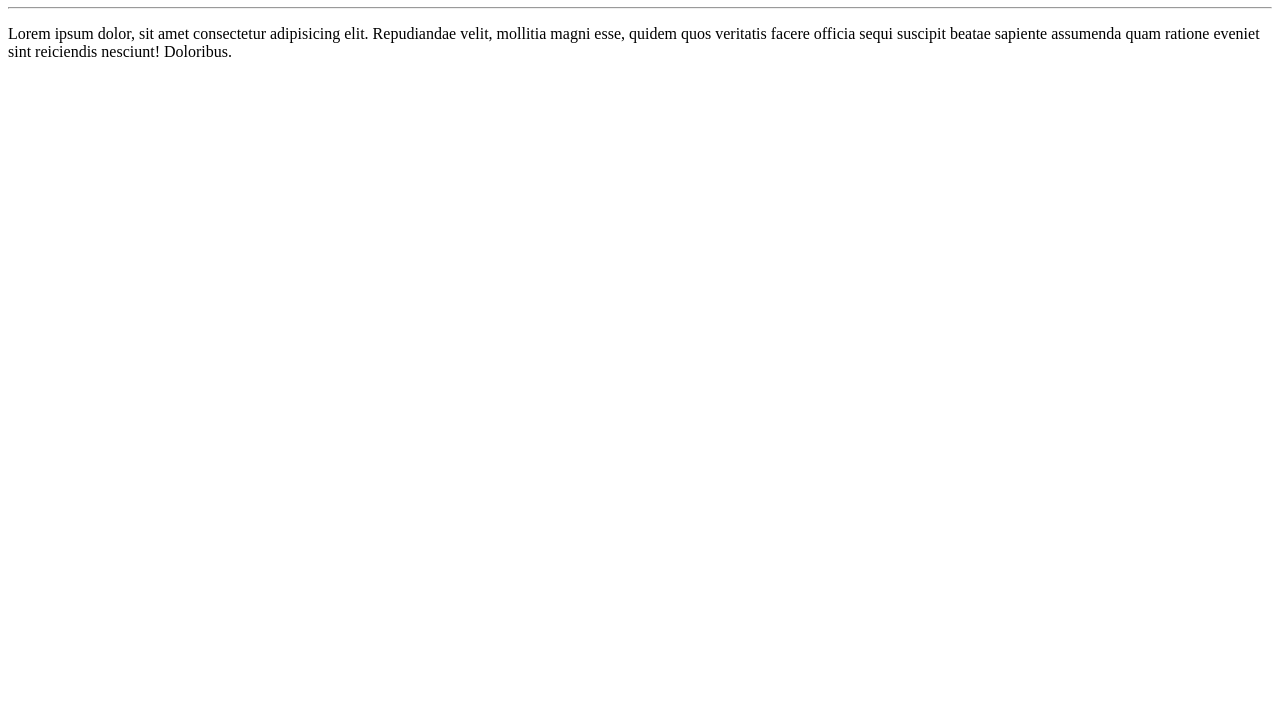
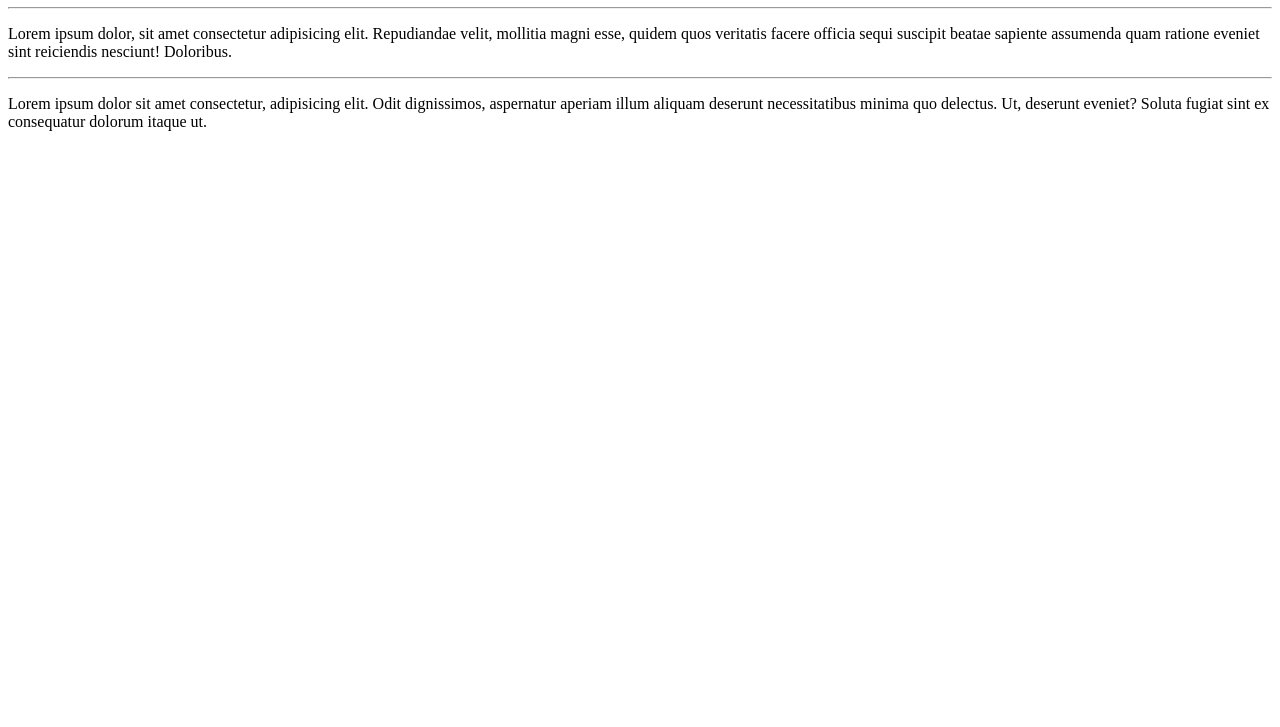
Before and after one commit to devmaster-coder/Primeiros-passos, a plain HTML site: page Site Exemplo/Index.html in a window 1280 px wide. Shown: the part 73-800 px from the top of the page. Drawn offline with Linux system fonts and the light colour scheme.

Commit message:
Adicionei um paragrafo

```diff
--- a/Site Exemplo/Index.html
+++ b/Site Exemplo/Index.html
@@ -9,5 +9,7 @@
     <h1>Olá, Mundo</h1>
     <hr>
     <p>Lorem ipsum dolor, sit amet consectetur adipisicing elit. Repudiandae velit, mollitia magni esse, quidem quos veritatis facere officia sequi suscipit beatae sapiente assumenda quam ratione eveniet sint reiciendis nesciunt! Doloribus.</p>
+    <hr>
+    <p>Lorem ipsum dolor sit amet consectetur, adipisicing elit. Odit dignissimos, aspernatur aperiam illum aliquam deserunt necessitatibus minima quo delectus. Ut, deserunt eveniet? Soluta fugiat sint ex consequatur dolorum itaque ut.</p>
 </body>
 </html>
```
